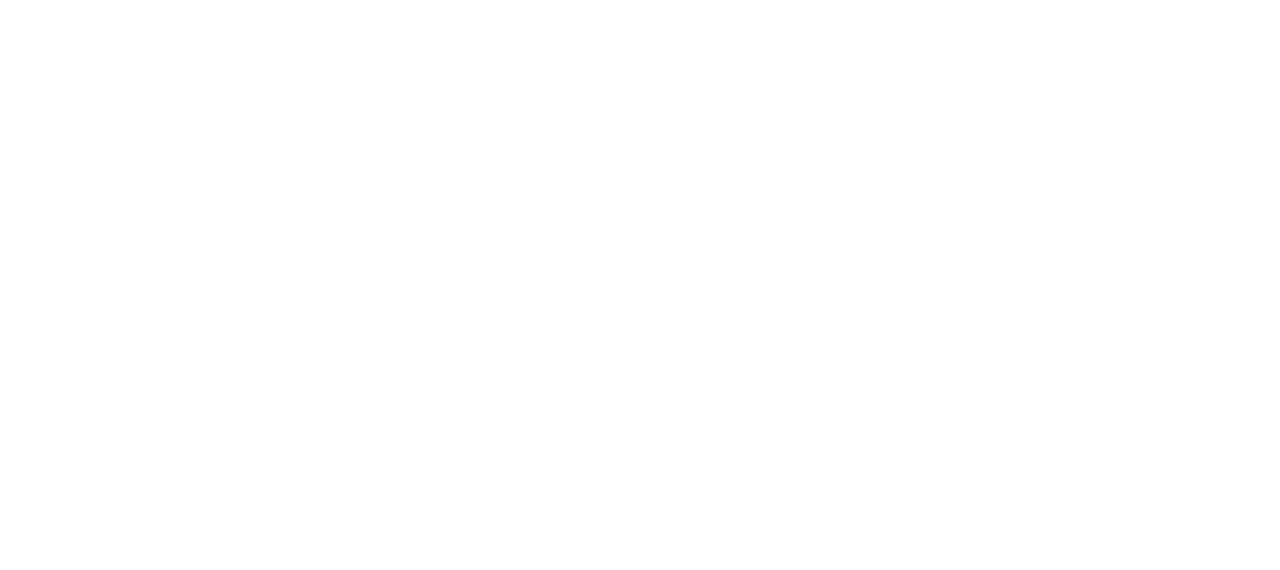
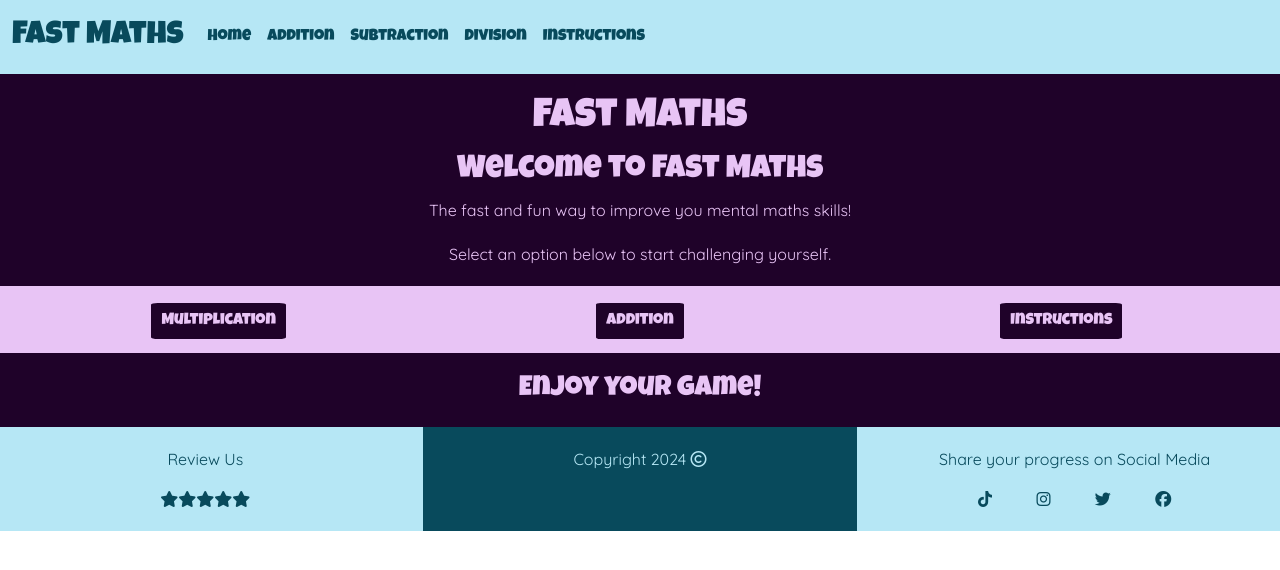
Before and after one commit to Elizabeth-Yorke/FastMaths, a plain HTML site: page index.html in a window 1280 px wide. Drawn offline with nearby package versions, Linux system fonts and the light colour scheme.

Commit message:
Added index.html

```diff
--- a/assets/css/style.css
+++ b/assets/css/style.css
@@ -94,7 +94,27 @@ h1, h2, h3, h4, h5 {
     color:#084A5C;
 }
 
-/* -- Game -- */
+/* -- Welcome Area -- */
+
+/* -- Select Page Choices -- */
+
+.choices {
+    text-align: center;
+    padding: 20px;
+}
+
+.choice {
+    border-radius: 5%;
+    text-align: center;
+    text-decoration: none;
+    font-family: 'Luckiest Guy', cursive;
+    padding: 10px;
+}
+
+
+
+
+/* -- Multiplication Page -- */
 /* -- Controls Area -- */
 
 .main-title {
--- a/index.html
+++ b/index.html
@@ -0,0 +1,109 @@
+<!DOCTYPE html>
+<html lang="en">
+<head>
+    <meta charset="UTF-8">
+    <meta name="viewport" content="width=device-width, initial-scale=1.0">
+
+<!-- Favicon Link -->
+
+<!-- Bootstrap Links -->
+
+<link href="https://cdn.jsdelivr.net/npm/bootstrap@5.3.3/dist/css/bootstrap.min.css" rel="stylesheet" integrity="sha384-QWTKZyjpPEjISv5WaRU9OFeRpok6YctnYmDr5pNlyT2bRjXh0JMhjY6hW+ALEwIH" crossorigin="anonymous">
+<script src="https://cdn.jsdelivr.net/npm/bootstrap@5.3.3/dist/js/bootstrap.bundle.min.js" integrity="sha384-YvpcrYf0tY3lHB60NNkmXc5s9fDVZLESaAA55NDzOxhy9GkcIdslK1eN7N6jIeHz" crossorigin="anonymous"></script>
+
+<!-- Fontawesome Link -->
+
+<script src="https://kit.fontawesome.com/b1a8406ee7.js" crossorigin="anonymous"></script>
+
+<!-- CSS Link -->
+
+    <link rel="stylesheet" href="assets/css/style.css">
+
+<!-- Page Title -->
+
+    <title>Fast Maths</title>
+</head>
+
+<!-- Bootstrap Navbar -->
+
+<body>
+    <nav class="navbar navbar-expand-lg bg-body-tertiary">
+        <div class="container-fluid">
+          <a class="navbar-brand" href="#">Fast Maths</a>
+          <button class="navbar-toggler" type="button" data-bs-toggle="collapse" data-bs-target="#navbarSupportedContent" aria-controls="navbarSupportedContent" aria-expanded="false" aria-label="Toggle navigation">
+            <span class="navbar-toggler-icon"></span>
+          </button>
+          <div class="collapse navbar-collapse" id="navbarSupportedContent">
+            <ul class="navbar-nav me-auto mb-2 mb-lg-0">
+              <li class="nav-item">
+                <a class="nav-link" id="page1" href="index.html">Home</a>
+              </li>
+              <li class="nav-item">
+                <a class="nav-link" id="page2" href="addition.html">Addition</a>
+              </li>
+              <li class="nav-item">
+                <a class="nav-link" id="page3" href="subtraction.html">Subtraction</a>
+              </li>
+              <li class="nav-item">
+                <a class="nav-link" id="page4" href="division.html">Division</a>
+              </li>
+              <li class="nav-item">
+                <a class="nav-link active" aria-current="page" id="page5" href="instructions.html">Instructions</a>
+              </li>
+            </ul>
+          </div>
+        </div>
+      </nav>
+
+<!-- Welcome Message -->
+
+<section>
+    <div class="color-scheme-ax">
+        <a class="navbar-brand" href="index.html"><h1 class="main-title">Fast Maths</h1></a>
+        <h2 id="instructions-title">Welcome to Fast Maths</h2>
+        <p class="instructions">The fast and fun way to improve you mental maths skills!</p>
+        <p class="instructions">Select an option below to start challenging yourself.</p>
+    </div>
+</section>
+
+<!-- Select game buttons -->
+
+<section>
+    <div class="choices row color-scheme-ay">
+        <div class="col-md-4"><a class="color-scheme-ax choice" id="to-multiplication" href="multiplication.html">Multiplication</a></div>
+        <div class="col-md-4"><a class="color-scheme-ax choice" id="to-addition" href="addition.html">Addition</a></div>
+        <div class="col-md-4"><a class="color-scheme-ax choice" id="to-intructions" href="instructions.html">Instructions</a></div>
+    </div>
+</section>
+
+<!-- Enjoy your game -->
+
+<section>
+    <div class="color-scheme-ax">
+        <h3 id="enjoy">Enjoy your game!</h3>
+    </div>
+</section>
+
+<!-- Footer -->
+
+<footer>
+    <section>
+    <div class="row">
+        <div class="col-md-4 footer-top color-scheme-by">
+            <p class="review">Review Us</p>
+            <div class="stars"><i class="fa-solid fa-star star1"></i><i class="fa-solid fa-star star2"></i></i><i class="fa-solid fa-star star3"></i><i class="fa-solid fa-star star4"></i><i class="fa-solid fa-star star5"></i></div>
+        </div>
+        <div class="col-md-4 footer-top copyright color-scheme-bx">Copyright 2024 <i class="fa-regular fa-copyright"></i></div>
+        <div class="col-md-4 footer-top social media color-scheme-by">
+            <p>Share your progress on Social Media</p>
+            <div><a class="footer-links" href="https://www.tiktok.com/" target="_blank"><i class="fa-brands fa-tiktok"></i></a>
+                <a class="footer-links" href="https://www.instagram.com/" target="_blank"><i class="fa-brands fa-instagram"></i></a>
+                <a class="footer-links" href="https://twitter.com/" target="_blank"><i class="fa-brands fa-twitter"></i></a>
+                <a class="footer-links" href="https://www.facebook.com/" target="_blank"><i class="fa-brands fa-facebook"></i></a></div>
+        </div>
+    </div>
+    </section>
+</footer>
+
+</body>
+</html>
```
